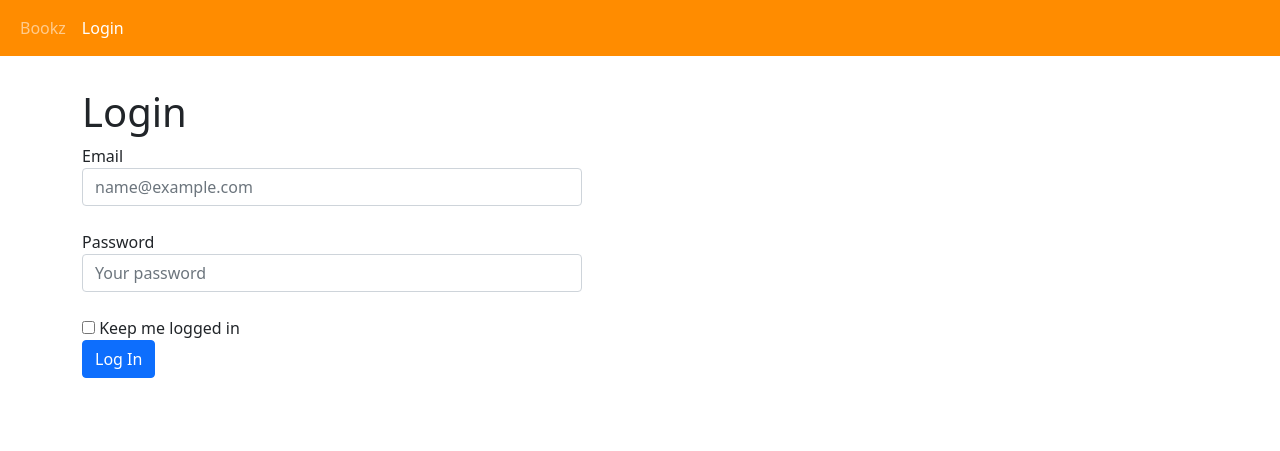
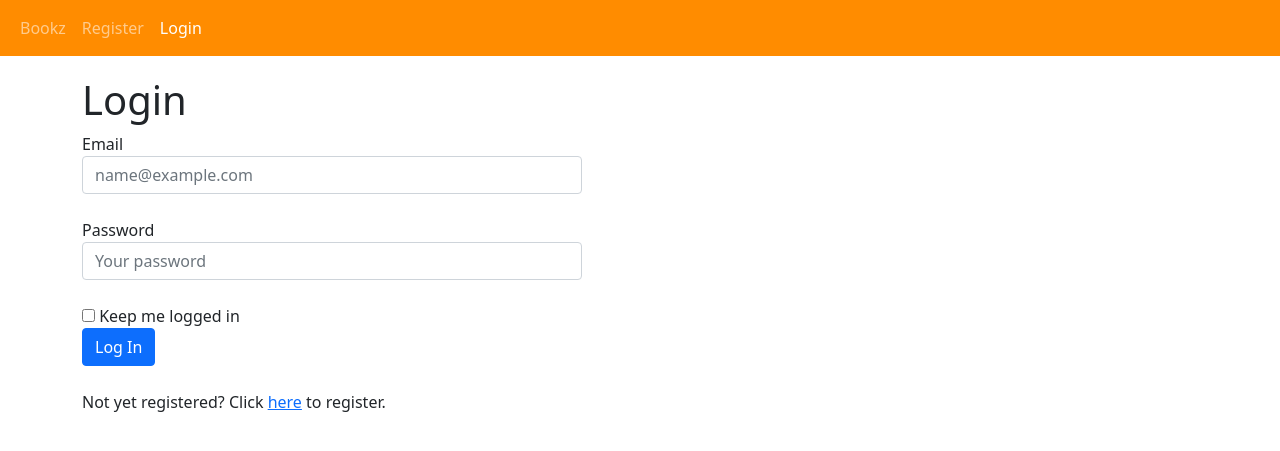
Before and after one commit to grishian/groepswerk2, a Flask app: page /login in a window 1280 px wide. Shown: the top 451 px of the page. Run offline with Flask 2, Linux system fonts and the light colour scheme; parts of the project's set-up code (start-up, migrations or seed data) failed here and were passed over.

Commit message:
improved login, registration

```diff
--- a/webshop/myapp/bp_user/views_user.py
+++ b/webshop/myapp/bp_user/views_user.py
@@ -79,10 +79,12 @@ def do_register():
         user.email = form.email.data
         user.set_password(form.password.data)
         user.profile_type = 1
+        user.active = True
 
         db.session.add(user)
         db.session.commit()
 
+        flash('You are successfully registered.', 'OK')
         return redirect(url_for('bp_user.do_login', user_id=user.id))
 
     return render_template('user/register.html', form=form)
--- a/webshop/myapp/templates/base.html
+++ b/webshop/myapp/templates/base.html
@@ -50,6 +50,11 @@
                 </li>
                 {% else %}
                 <li class="nav-item">
+                    {% set url = url_for('bp_user.do_register') %}
+                    <a class="nav-link{% if request.path == url %} active{% endif %}" aria-current="page"
+                       href="{{url}}"><i class="bi bi-box-arrow-in-left"></i> Register</a>
+                </li>
+                <li class="nav-item">
                     {% set url = url_for('bp_user.do_login') %}
                     <a class="nav-link{% if request.path == url %} active{% endif %}" aria-current="page"
                        href="{{url}}"><i class="bi bi-box-arrow-in-left"></i> Login</a>
@@ -60,7 +65,7 @@
     </div>
 </nav>
     <div class="tinyspace"></div>
-    <div class="container mt-3">
+    <div class="container mt-1">
         <div class="row">
             <div class="col">
                 {% with messages = get_flashed_messages(with_categories=true) %}
--- a/webshop/myapp/templates/user/login.html
+++ b/webshop/myapp/templates/user/login.html
@@ -31,6 +31,9 @@
                 {{ form.submit(class_="btn btn-primary") }}
             </div>
         </div>
-    </form>
+    </form><br>
+    <p>
+        Not yet registered? Click <a href="{{url_for('bp_user.do_register')}}">here</a> to register.
+    </p>
 </div>
 {% endblock %}
```
Also changed, not shown: webshop/myapp/templates/user/register.html (+9 -3 lines).
